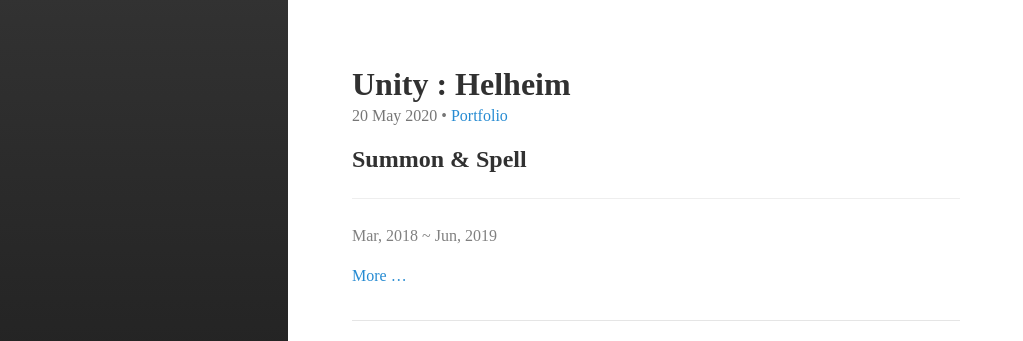
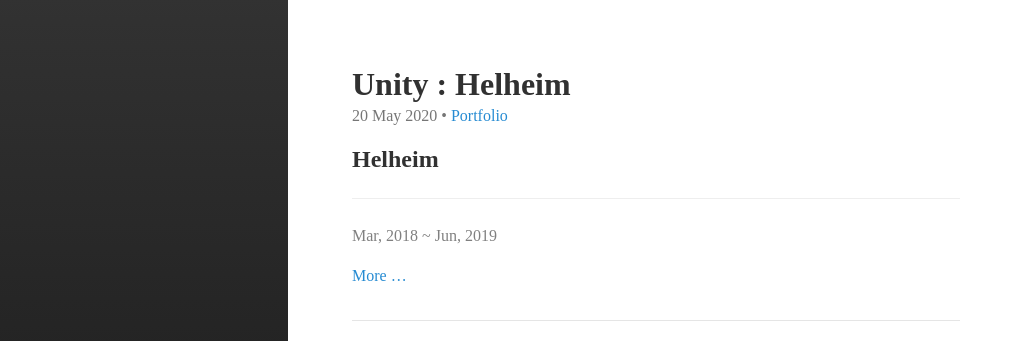
Before and after one commit to lis0517/lis0517.github.io, a Jekyll site: the page built from index.html, in a window 1280 px wide and 900 px high. Shown: the top 341 px of the window, without its empty margins (0-1023 px from the left). Built offline with Jekyll 4.4.1, drawn with Linux system fonts in a browser that asks for light colours; the list of posts is cut into pages by our own code.

Commit message:
Update 2020-05-20-post-Portfolio-Helheim.md

```diff
--- a/_posts/2020-05-20-post-Portfolio-Helheim.md
+++ b/_posts/2020-05-20-post-Portfolio-Helheim.md
@@ -9,8 +9,8 @@ tags:
   - Unity
 ---
 
-## Summon & Spell
+## Helheim
 ***
 <span style="color:gray">Mar, 2018 ~ Jun, 2019</span>
 
-![battle](https://drive.google.com/open?id=1BhR0xCpzY5mGhGZsgtQl96nMhe_XjgLY)
+![battle](https://drive.google.com/uc?id=1BhR0xCpzY5mGhGZsgtQl96nMhe_XjgLY)
```
